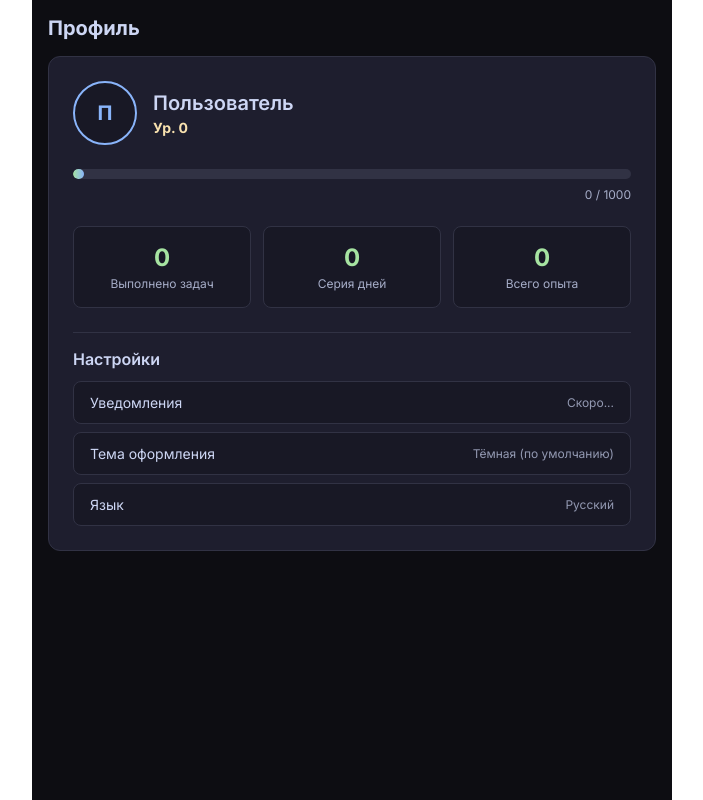
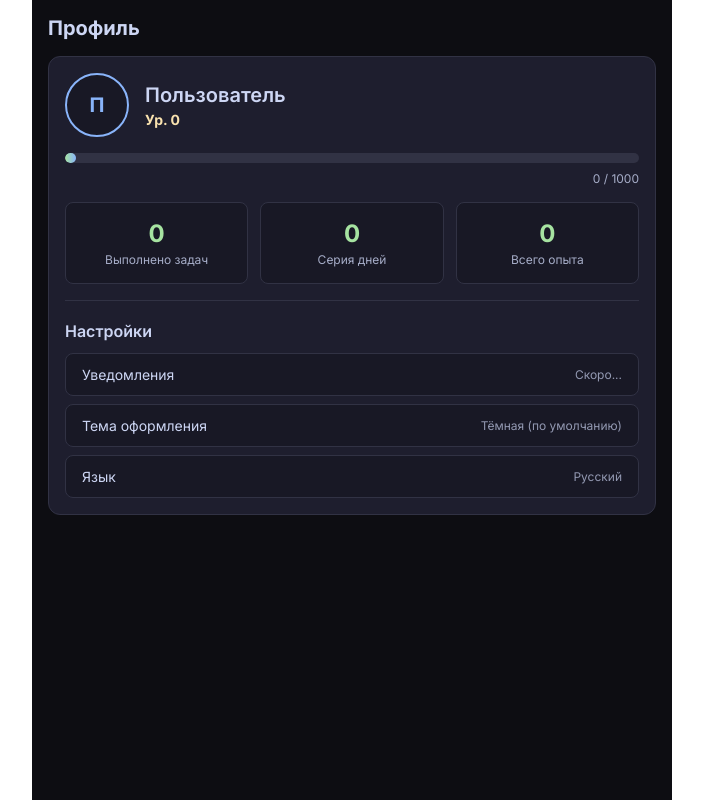
Before and after one commit to Guihal/------, a Nuxt app: page /profile in a window 1280 px wide. Shown: the whole page, without its empty margins (288-991 px from the left). Built offline with nearby package versions, Linux system fonts and the light colour scheme.

Commit message:
fix(ui): standardize ProfileCard padding/gap to lg, increase settings-section top padding

```diff
--- a/app/components/profile/ProfileCard.vue
+++ b/app/components/profile/ProfileCard.vue
@@ -81,11 +81,11 @@ const stats = computed(() => [
   background: v-bind("t.color.bgCard");
   border: 1px solid v-bind("t.color.borderSubtle");
   border-radius: v-bind("t.radius.lg");
-  padding: v-bind("t.spacing.xxl");
+  padding: v-bind("t.spacing.lg");
   color: v-bind("t.color.textPrimary");
   display: flex;
   flex-direction: column;
-  gap: v-bind("t.spacing.xxl");
+  gap: v-bind("t.spacing.lg");
   contain: layout paint style;
 }
 
@@ -200,7 +200,7 @@ const stats = computed(() => [
 /* Settings */
 .settings-section {
   border-top: 1px solid v-bind("t.color.borderSubtle");
-  padding-top: v-bind("t.spacing.lg");
+  padding-top: v-bind("t.spacing.xl");
 }
 .settings-title {
   margin: 0 0 v-bind("t.spacing.md");
```
